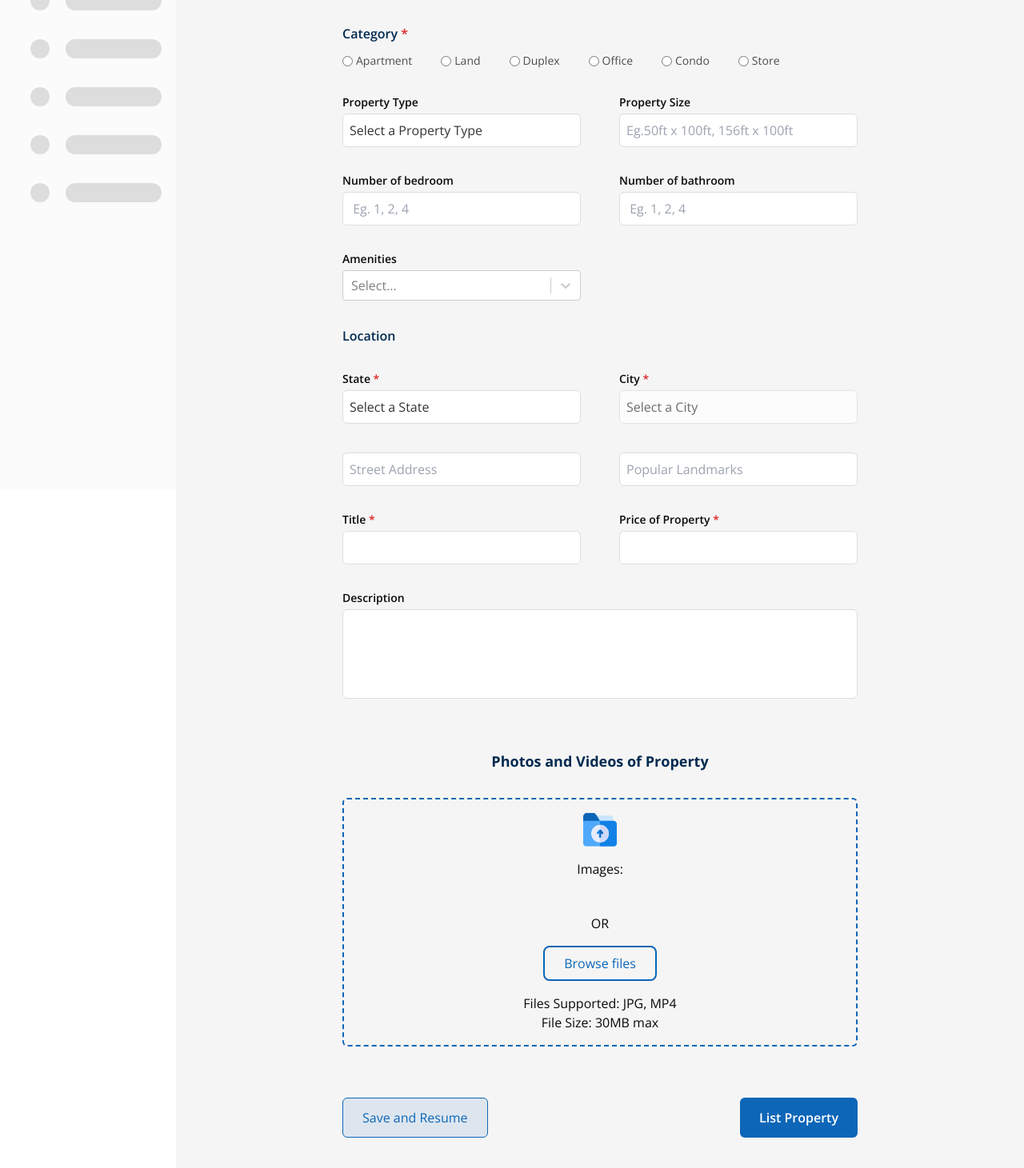
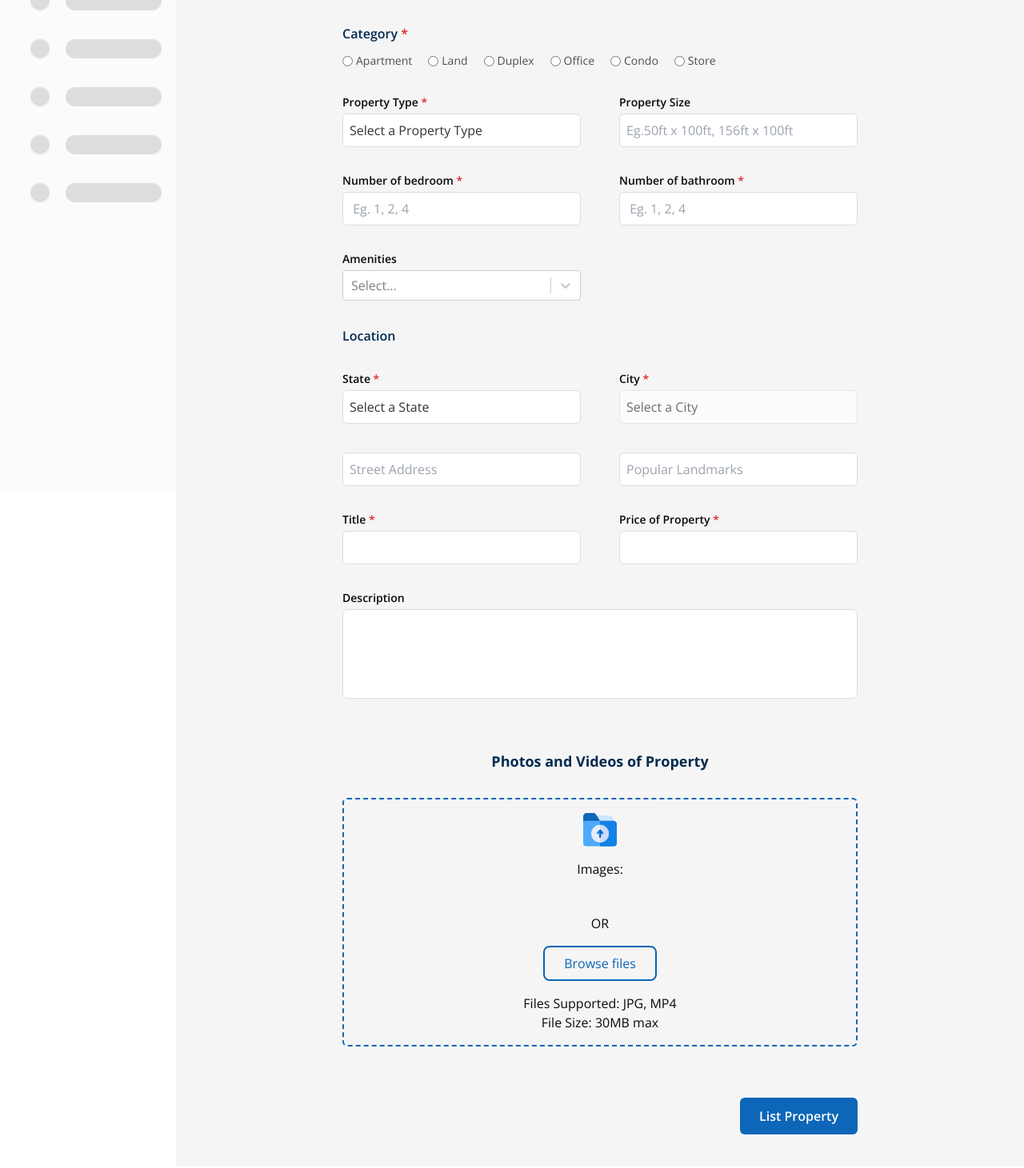
Before and after one commit to colloidOS/Housinn-for-Website, a Next.js app: page /dashboard/add-new-listing in a window 1280 px wide. Shown: the part 187-1648 px from the top of the page at 80% size. Built offline with nearby package versions, Linux system fonts and the light colour scheme.

Commit message:
refactor: improved the responsive of theadd new listings

```diff
--- a/src/app/dashboard/add-new-listing/page.tsx
+++ b/src/app/dashboard/add-new-listing/page.tsx
@@ -86,33 +86,53 @@ function AddNewListing() {
       city: e.target.value,
     }));
   };
+  const MAX_FILES = 10;
+  const MAX_FILE_SIZE = 30 * 1024 * 1024; // 30MB in bytes
 
   const handleDrop = (e: React.DragEvent<HTMLDivElement>) => {
     e.preventDefault();
     const files = e.dataTransfer.files; // FileList
-    if (
-      files.length > 0 &&
-      (files[0].type === "image/jpeg" || files[0].type === "video/mp4")
-    ) {
-      const fileArray = Array.from(files); // Convert FileList to Array
+    if (files.length > 0) {
+      const validFiles = Array.from(files).filter(
+        (file) =>
+          (file.type.startsWith("image/") || file.type === "video/mp4") &&
+          file.size <= MAX_FILE_SIZE
+      );
+
+      if (validFiles.length + formData.images.length > MAX_FILES) {
+        toast.error("You can upload a maximum of 10 images or videos.");
+      } else if (validFiles.length !== files.length) {
+        toast.error("Some files are too large. Maximum file size is 30MB.");
+      } else {
         setFormData((prevState) => ({
           ...prevState,
-        images: fileArray, // Set the File[] here
+          images: [...prevState.images, ...validFiles],
         }));
+      }
     }
   };
 
   const handleFileChange = (e: ChangeEvent<HTMLInputElement>) => {
     const files = e.target.files; // This is a FileList
     if (files) {
-      const fileArray = Array.from(files); // Convert FileList to Array
+      const validFiles = Array.from(files).filter(
+        (file) =>
+          (file.type.startsWith("image/") || file.type === "video/mp4") &&
+          file.size <= MAX_FILE_SIZE
+      );
+
+      if (validFiles.length + formData.images.length > MAX_FILES) {
+        toast.error("You can upload a maximum of 10 images or videos.");
+      } else if (validFiles.length !== files.length) {
+        toast.error("Some files are too large. Maximum file size is 30MB.");
+      } else {
         setFormData((prevState) => ({
           ...prevState,
-        images: fileArray, // Save the File[] to the state
+          images: [...prevState.images, ...validFiles],
         }));
       }
+    }
   };
-
   const handleRemoveFile = (index: number) => {
     setFormData((prevState) => {
       // Convert FileList to an array
@@ -193,18 +213,18 @@ function AddNewListing() {
             <h1 className="font-semibold text-base text-primary">
               Category <span className="text-red-600">*</span>
             </h1>
-            <div className="flex gap-9 text-gray-600 w-full">
+            <div className="flex flex-wrap gap-y-3  gap-x-5  text-gray-600 w-full">
               {categories.map((category) => (
                 <label
                   key={category.value}
-                  className="flex items-center gap-1 text-sm"
+                  className="flex items-center  gap-1 text-sm "
                 >
                   <input
                     type="radio"
                     name="category"
                     value={category.value}
                     required
-                    className="border border-gray-400 rounded-full checked:bg-gray-500 checked:border-transparent focus:outline-none focus:ring-0 focus:ring-offset-2"
+                    className="border  border-gray-400 rounded-full checked:bg-gray-500 checked:border-transparent focus:outline-none focus:ring-0 focus:ring-offset-2"
                     onChange={(e) =>
                       setFormData((prevState) => ({
                         ...prevState,
@@ -217,7 +237,7 @@ function AddNewListing() {
               ))}
             </div>
           </div>
-          <FormFieldWrapper label="Property Type">
+          <FormFieldWrapper label="Property Type" required>
             <select
               className="w-full bg-white p-2 border border-gray-300 rounded-md"
               name="type"
@@ -247,7 +267,7 @@ function AddNewListing() {
               onChange={handleChange}
             />
           </FormFieldWrapper>
-          <FormFieldWrapper label="Number of bedroom">
+          <FormFieldWrapper label="Number of bedroom" required>
             <input
               type="number"
               name="bedroom"
@@ -257,7 +277,7 @@ function AddNewListing() {
               onChange={handleChange}
             />
           </FormFieldWrapper>
-          <FormFieldWrapper label="Number of bathroom">
+          <FormFieldWrapper label="Number of bathroom" required>
             <input
               type="number"
               name="bathroom"
@@ -435,13 +455,8 @@ function AddNewListing() {
             </span>
           </div>
         </section>
-        <section className="w-full flex justify-between">
-          <button
-            onClick={handleNavigate}
-            className="border border-secondary py-3 px-6 rounded-md text-secondary bg-[#0D66B71A]"
-          >
-            Save and Resume
-          </button>
+        <section className="w-full flex justify-center md:justify-end">
+
           <Button disabled={loading} type="submit" onClick={null} child={``} loading={``}>
             {loading ? (
               <div className="px-8">
```
Lines whose indentation alone changed are shown as unchanged.
